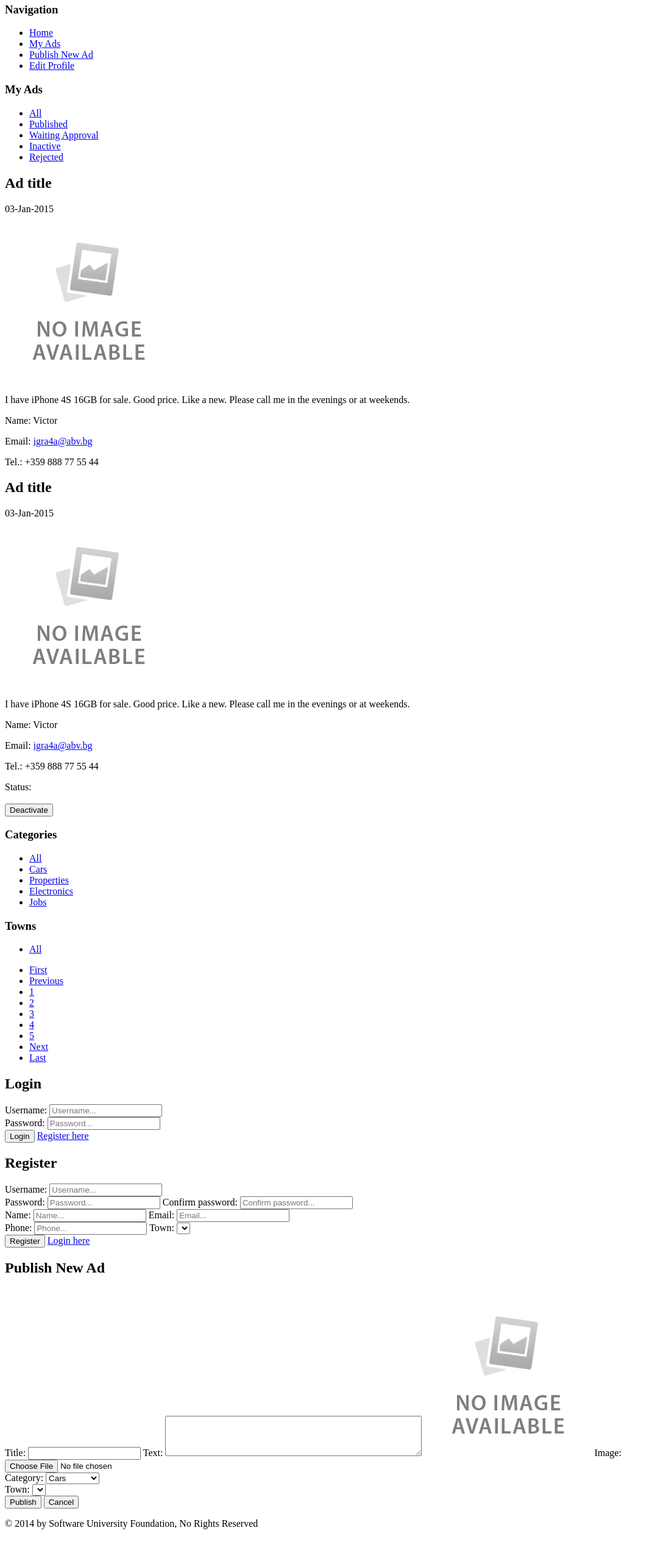
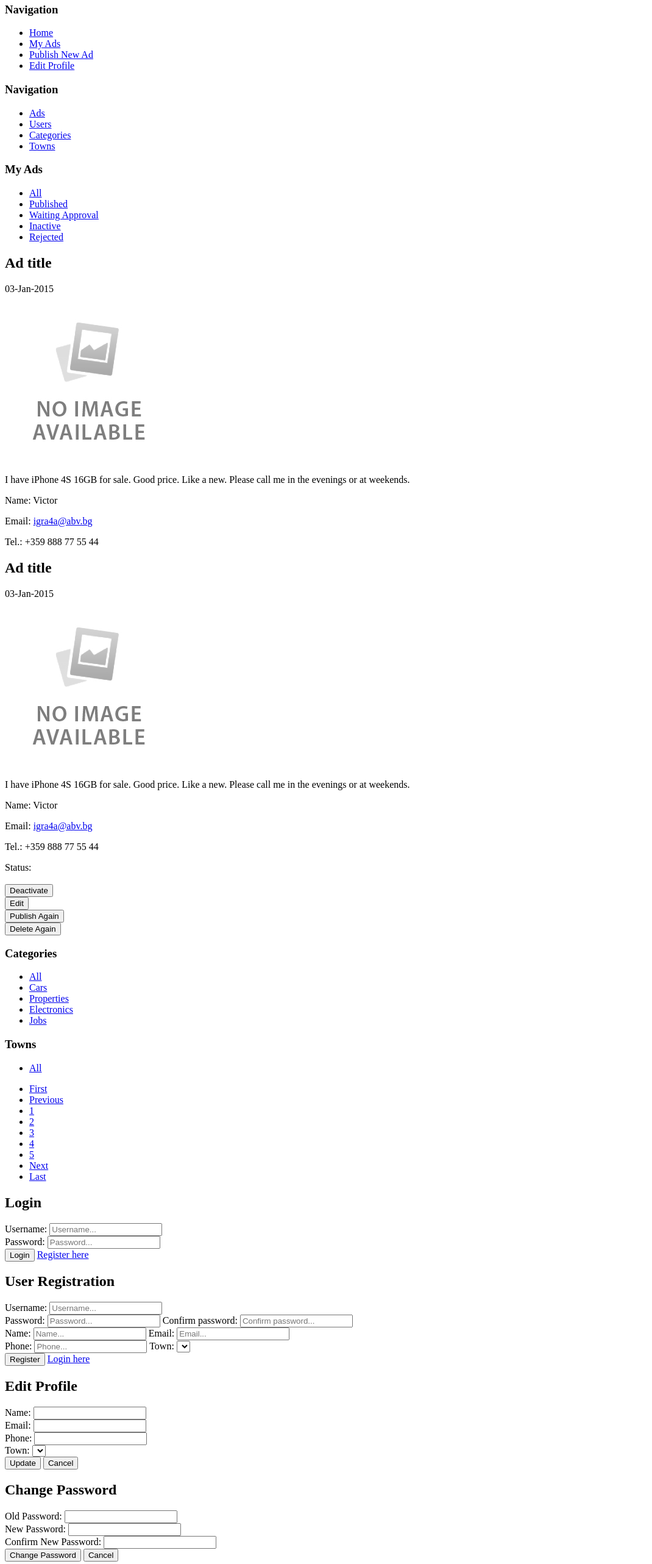
Before and after one commit to stuckata/ads-project, a website: page app/home-page.html in a window 1280 px wide. Shown: the part 220-2785 px from the top of the page at 61% size, without its empty margins (0-1070 px from the left). Before the commit the page ends 2744 px from the top, so only its background shows below. Drawn offline with Linux system fonts and the light colour scheme.

Commit message:
added html - edit profile, change password, deleting ad, edit ad, navigation admin

```diff
--- a/app/home-page.html
+++ b/app/home-page.html
@@ -18,14 +18,14 @@
 </header>
 
 <!-- Aside - Login/Register -->
-<aside class="user-navigation">
+<aside class="navigation">
     <p>To publish a new ad, please login.</p>
     <p><button class="button" id="login-button">Login</button></p>
     <p><button class="button" id="register-button">Register</button></p>
 </aside>
 
 <!-- Aside - User Navigation -->
-<aside class="user-navigation">
+<aside class="navigation">
     <nav>
         <h1>Navigation</h1>
         <ul>
@@ -37,8 +37,21 @@
     </nav>
 </aside>
 
-<!-- Aside - User Ads -->
-<aside class="user-ads">
+<!-- Aside - Admin Navigation -->
+<aside class="navigation">
+    <nav>
+        <h1>Navigation</h1>
+        <ul>
+            <li><a href="#">Ads</a></li>
+            <li><a href="#">Users</a></li>
+            <li><a href="#">Categories</a></li>
+            <li><a href="#">Towns</a></li>
+        </ul>
+    </nav>
+</aside>
+
+<!-- Aside - Ads -->
+<aside class="navigation">
     <nav>
         <h1>My Ads</h1>
         <ul>
@@ -94,12 +107,18 @@
             <span id="user-ad-status"></span>
             <br/>
             <button class="button" id="deactivate-ad-button">Deactivate</button>
+            <br/>
+            <button class="button" id="edit-ad-button">Edit</button>
+            <br/>
+            <button class="button" id="publish-again-ad-button">Publish Again</button>
+            <br/>
+            <button class="button" id="delete-ad-button">Delete Again</button>
         </div>
     </div>
 </section>
 
 <!-- Aside - Categories Navigation -->
-<aside class="categories-navigation">
+<aside class="navigation">
     <nav>
         <h1>Categories</h1>
         <ul>
@@ -113,7 +132,7 @@
 </aside>
 
 <!-- Aside - Town Navigation -->
-<aside class="towns-navigation">
+<aside class="navigation">
     <nav>
         <h1>Towns</h1>
         <ul>
@@ -160,7 +179,7 @@
 <!-- User Registration Section -->
 <section>
     <div class="user-registration-form">
-        <h1>Register</h1>
+        <h1>User Registration</h1>
         <div class="data">
             <label for="registration-username">Username:</label>
             <input type="text" id="registration-username" required="" placeholder="Username..."/>
@@ -189,6 +208,54 @@
     </div>
 </section>
 
+<!-- Edit User Profile Section -->
+<section>
+    <div class="edit-user-form">
+        <h1>Edit Profile</h1>
+        <div class="data">
+            <label for="edit-name">Name:</label>
+            <input type="text" id="edit-name"/>
+            <br/>
+            <label for="edit-email">Email:</label>
+            <input type="email" id="edit-email"/>
+            <br/>
+            <label for="edit-phone">Phone:</label>
+            <input type="tel" id="edit-phone"/>
+            <br/>
+            <label for="edit-town">Town:</label>
+            <select id="edit-town">
+                <option selected="selected"></option>
+            </select>
+        </div>
+        <div class="panel">
+            <button id="update-user" class="button">Update</button>
+            <button id="cancel-update-user" class="button">Cancel</button>
+        </div>
+    </div>
+</section>
+
+<!-- Change User Password -->
+<section>
+    <div class="change-user-password-form">
+        <h1>Change Password</h1>
+        <div class="data">
+            <label for="edit-password">Old Password:</label>
+            <input type="text" id="edit-password"/>
+            <br/>
+            <label for="edit-new-password">New Password:</label>
+            <input type="email" id="edit-new-password"/>
+            <br/>
+            <label for="edit-confirm-new-password">Confirm New Password:</label>
+            <input type="tel" id="edit-confirm-new-password"/>
+        </div>
+        <div class="panel">
+            <button id="update-user-password" class="button">Change Password</button>
+            <button id="cancel-update-user-password" class="button">Cancel</button>
+        </div>
+    </div>
+</section>
+
+
 <!-- Publish New Ad Section -->
 <section>
     <div class="publish-new-ad-form">
@@ -202,7 +269,6 @@
             <label for="ad-img-file">Image:</label>
             <span id="img-source-path"></span>
             <input type="file" id="ad-img-file" required=""/>
-            <br/>
             <label for="ad-category">Category:</label>
             <select id="ad-category">
                 <option selected="selected">Cars</option>
@@ -223,6 +289,63 @@
     </div>
 </section>
 
+<!-- Edit Ad Section -->
+<section>
+    <div class="edit-ad-form">
+        <h1>Edit Ad</h1>
+        <div class="data">
+            <label for="ad-title-edit">Title:</label>
+            <input type="text" id="ad-title-edit" required=""/>
+            <label for="ad-text-edit">Text:</label>
+            <textarea rows="4" cols="50" id="ad-text-edit" required=""></textarea>
+            <img src="images/No_image_available.jpg">
+            <label for="ad-img-file-edit">Image:</label>
+            <span id="img-source-path-edit"></span>
+            <input type="file" id="ad-img-file-edit" required=""/>
+            <button id="change-img-ad-edit" class="button">Change image</button>
+            <button id="delete-img-ad-edit" class="button">Delete image</button>
+            <label for="ad-category-edit">Category:</label>
+            <select id="ad-category-edit">
+                <option selected="selected">Cars</option>
+                <option>Properties</option>
+                <option>Electronics</option>
+                <option>Jobs</option>
+            </select>
+            <br/>
+            <label for="ad-town-edit">Town:</label>
+            <select id="ad-town-edit">
+                <option selected="selected"></option>
+            </select>
+        </div>
+        <div class="panel">
+            <button id="publish-ad-edit" class="button">Publish</button>
+            <button id="cancel-ad-edit" class="button">Cancel</button>
+        </div>
+    </div>
+</section>
+
+<!-- Delete Ad Section -->
+<section>
+    <div class="publish-new-ad-form">
+        <h1>Confirm Deleting Ad</h1>
+        <div class="data">
+            <h1 id="ad-name">Opel Vectra for Sale</h1><span id="ad-date">12-Jan-2015</span>
+            <div>
+                <img src="images/No_image_available.jpg">
+                <div>
+                    <p><span id="ad-text-delete">Opel Vectra, 1.8i, petrol, 2003, 4 doors, manual transmission, taxed until 15/05/2015. Price: 850 EUR.</span></p>
+                    <p>Category: <span id="ad-category-delete">Cars</span></p>
+                    <p>Town: <span id="ad-town-delete">Plovdiv</span></p>
+                </div>
+            </div>
+        </div>
+        <div class="panel">
+            <button id="publish-ad-delete" class="button">Delete</button>
+            <button id="cancel-ad-delete" class="button">Cancel</button>
+        </div>
+    </div>
+</section>
+
 <footer>
     <p>© 2014 by Software University Foundation, No Rights Reserved</p>
 </footer>
```
